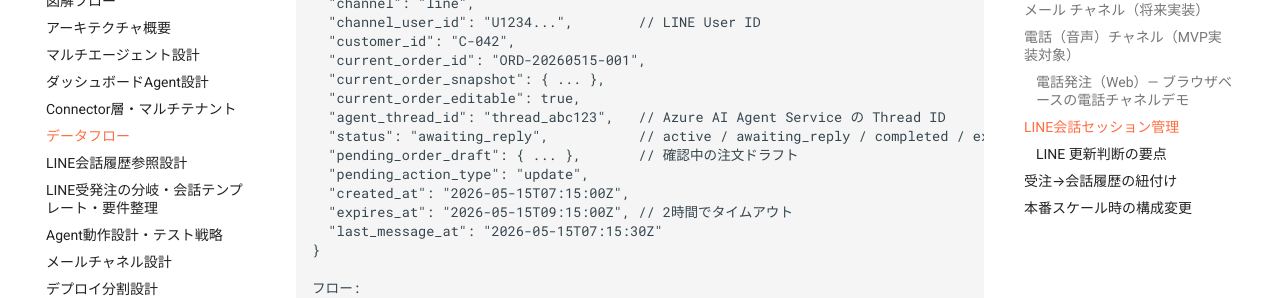
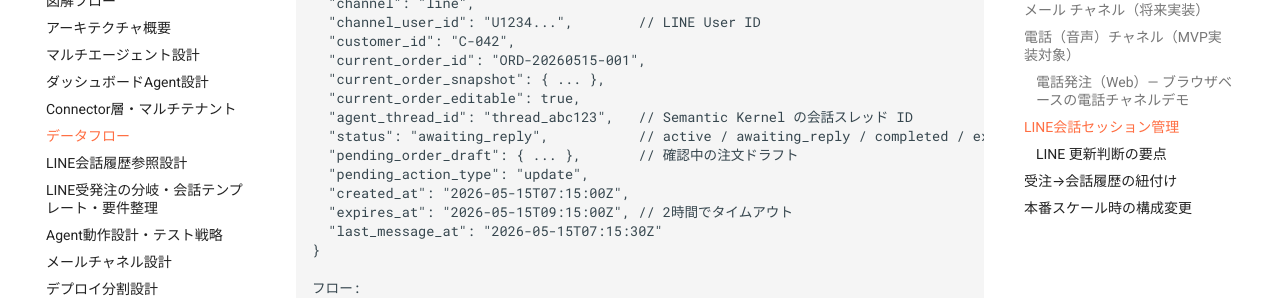
Before and after one commit to okita-noon/ms-agent-hackathon, an MkDocs documentation site: the page built from docs/data-flow.md, in a window 1280 px wide and 900 px high, scrolled down 3649 px. Shown: the part 152-450 px from the top of the window. Built offline with MkDocs 1.6.1 and Material for MkDocs 9.7.7, drawn with Linux system fonts in a browser that asks for light colours; comment, search, counter and statistics services are not loaded; some of the changed text lies outside the part shown.

Commit message:
docs: Azure AI Agent Service → Semantic Kernel に修正（実装と一致させる）
Agent基盤として Azure AI Agent Service と記載されていたが、実際のコードは
Semantic Kernel の ChatCompletionAgent のみを使用している。
ドキュメントと実装の乖離を解消し、ハッカソン審査時のハレーション防止。

Co-Authored-By: Claude Opus 4.6 <noreply@anthropic.com>

```diff
--- a/docs/data-flow.md
+++ b/docs/data-flow.md
@@ -26,7 +26,7 @@ Service Bus はスケール時（本番運用・マルチテナント）に導
         ├─ 現在注文なし → 新規注文候補として処理
         ├─ 現在注文あり・編集可 → 同一注文への更新依頼として処理
         └─ 現在注文あり・編集不可 → 自動変更せず要対応へ
-    → Orchestrator Agent (Azure AI Agent Service)
+    → Orchestrator Agent (Semantic Kernel)
         ├→ Intake Agent: 注文解析・顧客特定・現在注文への差分反映・商品正規化
         ├→ [必要に応じて] Exception Agent: 確認質問 / 異常検知
         ├→ Inventory Agent: 在庫照合
@@ -133,7 +133,7 @@ Phone Order Agent による同期応答、在庫確認、非同期の Orchestrat
   "current_order_id": "ORD-20260515-001",
   "current_order_snapshot": { ... },
   "current_order_editable": true,
-  "agent_thread_id": "thread_abc123",   // Azure AI Agent Service の Thread ID
+  "agent_thread_id": "thread_abc123",   // Semantic Kernel の会話スレッド ID
   "status": "awaiting_reply",           // active / awaiting_reply / completed / expired
   "pending_order_draft": { ... },       // 確認中の注文ドラフト
   "pending_action_type": "update",
```
Also changed, not shown: AGENTS.md (+1 -1 lines), docs/architecture-overview.md (+1 -1 lines), docs/connector-design.md (+1 -1 lines), docs/index.md (+1 -1 lines), docs/mvp-scope.md (+1 -1 lines).
